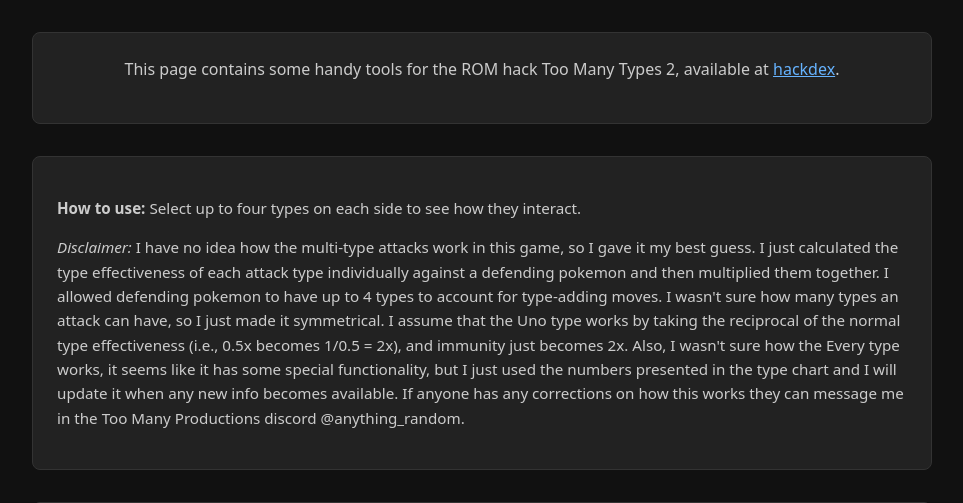
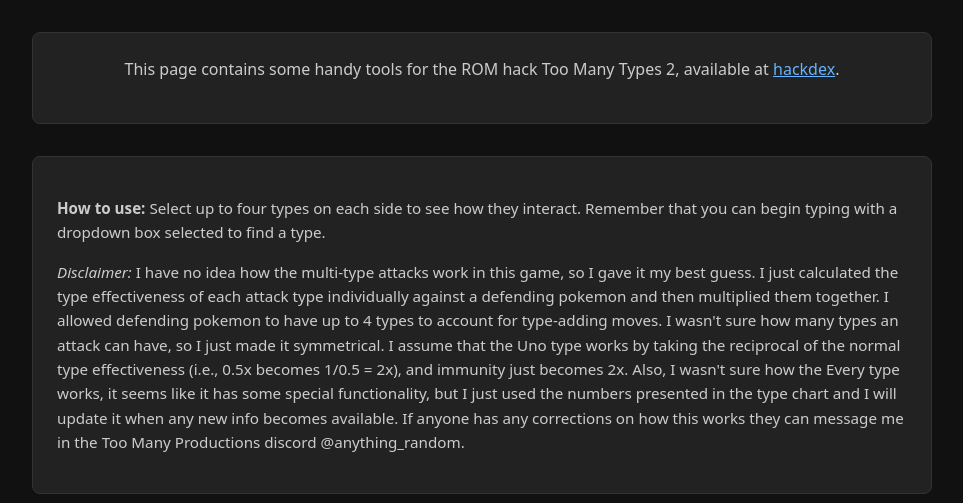
Before and after one commit to Anything-Random/Too-Many-Types-2-Type-Calculator, a Flask app: page / in a window 1280 px wide. Shown: the part 70-573 px from the top of the page, without its empty margins (158-1121 px from the left). Run offline with Flask 3, Linux system fonts and the light colour scheme; parts of the project's set-up code (start-up, migrations or seed data) failed here and were passed over.

Commit message:
Update index.html

```diff
--- a/templates/index.html
+++ b/templates/index.html
@@ -191,6 +191,7 @@ th {
     <div class="description" style="text-align: left; font-size: 0.95rem;">
       <p>
         <strong>How to use:</strong> Select up to four types on each side to see how they interact.
+        Remember that you can begin typing with a dropdown box selected to find a type.
       </p>
       <p>
         <em>Disclaimer:</em> I have no idea how the multi-type attacks work in
```
